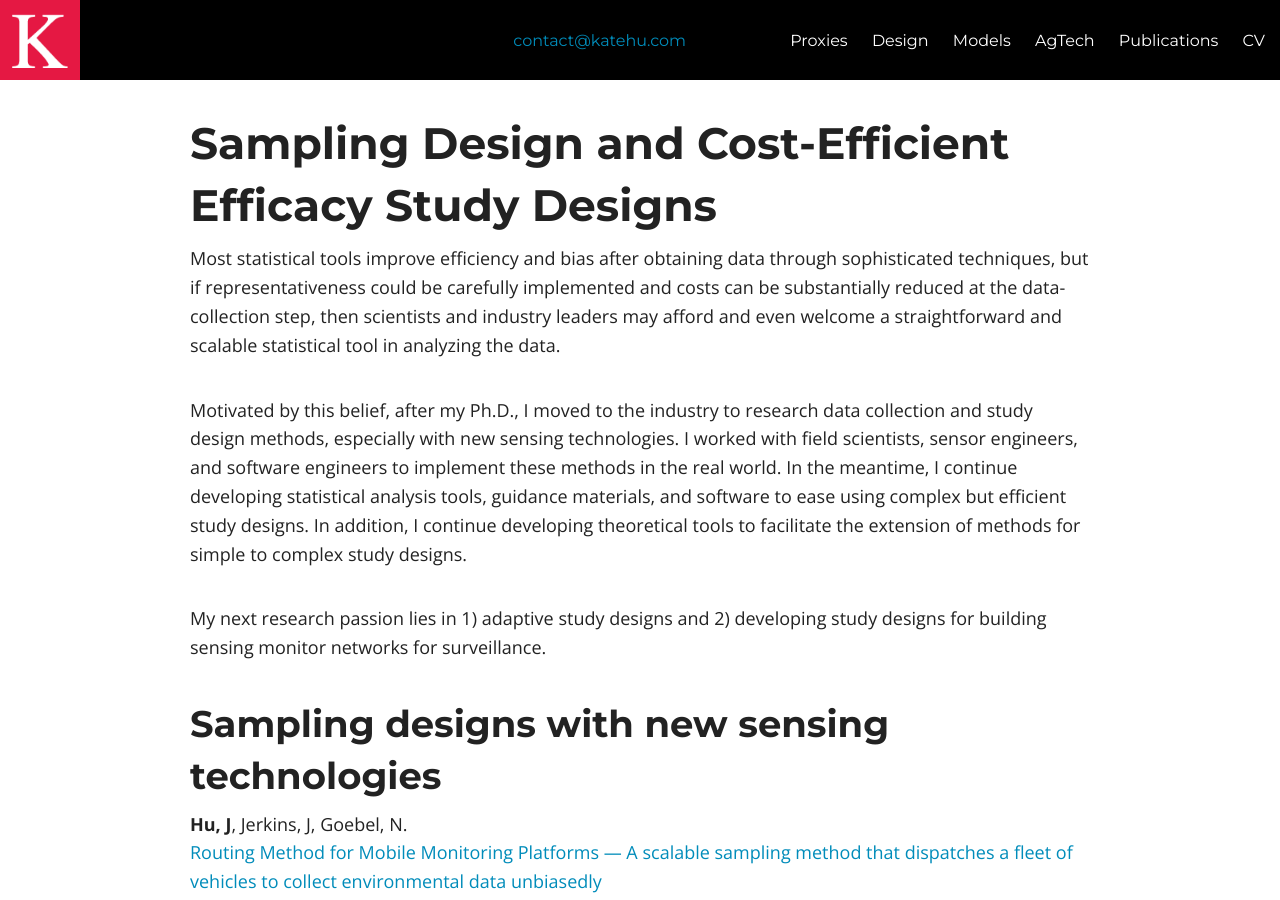
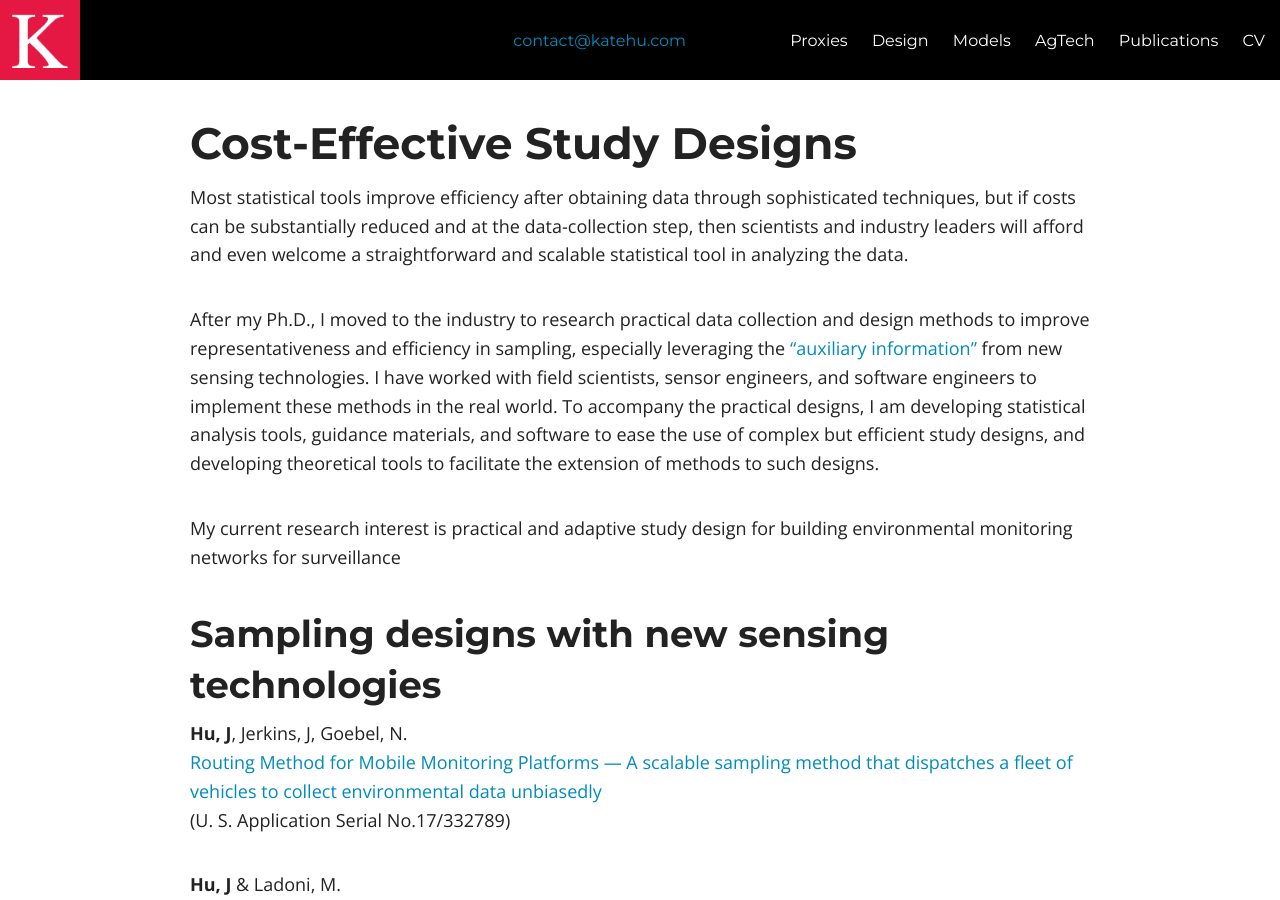
Before and after one commit to katehu/katehu.github.io, a Jekyll site: the page built from study-design.md, in a window 1280 px wide and 900 px high. Built offline with Jekyll 4.4.1, drawn with Linux system fonts in a browser that asks for light colours; nearby versions of some CDN libraries; some of the changed text lies outside the part shown.

Commit message:
Update study-design.md

```diff
--- a/study-design.md
+++ b/study-design.md
@@ -4,16 +4,16 @@
 title: Study Design
 ---
 
-# Sampling Design and Cost-Efficient Efficacy Study Designs
+#  Cost-Effective Study Designs
 
-Most statistical tools improve efficiency and bias after obtaining data through sophisticated techniques,
-but if representativeness could be carefully implemented and costs can be substantially reduced at the data-collection step, then scientists and industry leaders may afford and even welcome a
-straightforward and scalable statistical tool in analyzing the data.
+Most statistical tools improve efficiency after obtaining data through sophisticated techniques,
+but if  costs can be substantially reduced and  at the data-collection step, then scientists and industry leaders will afford and even welcome a straightforward and scalable statistical tool in analyzing the data.
 
-Motivated by this belief, after my Ph.D.,
-I moved to the industry to research data collection and study design methods, especially with new sensing technologies. I worked with field scientists, sensor engineers, and software engineers to implement these methods in the real world. In the meantime, I continue developing statistical analysis tools, guidance materials, and software to ease using complex but efficient study designs. In addition, I continue developing theoretical tools to facilitate the extension of methods for simple to complex study designs.
 
-My next research passion lies in 1) adaptive study designs and 2) developing study designs for building sensing monitor networks for surveillance.
+
+After my Ph.D., I moved to the industry to research practical data collection and design methods to improve representativeness and efficiency in sampling, especially leveraging the ["auxiliary information"](http://www.katehu.com/proxies/) from new sensing technologies. I have worked with field scientists, sensor engineers, and software engineers to implement these methods in the real world. To accompany the practical designs, I am  developing statistical analysis tools, guidance materials, and software to ease the use of complex but efficient study designs, and developing theoretical tools to facilitate the extension of methods to such designs.
+
+My current research interest is practical and adaptive study design for building environmental monitoring networks for surveillance
 
 ## Sampling designs with new sensing technologies
 
@@ -42,7 +42,7 @@
 
 *<small> Internal Peer-Reviewed Technical Reports @ The Climate Corporation, A subsidary of Bayer Crop Science</small>
 
-## Analysis methods for efficient study designs
+ ## Analysis methods for efficient study designs
 
 **Jie Hu**, Norman E. Breslow, Chan Gary, Couper David<br/>
 [“Estimating Disease Hazard Differences from Case-Cohort Studies”](https://link.springer.com/article/10.1007/s10654-021-00739-3)<br/>
```
